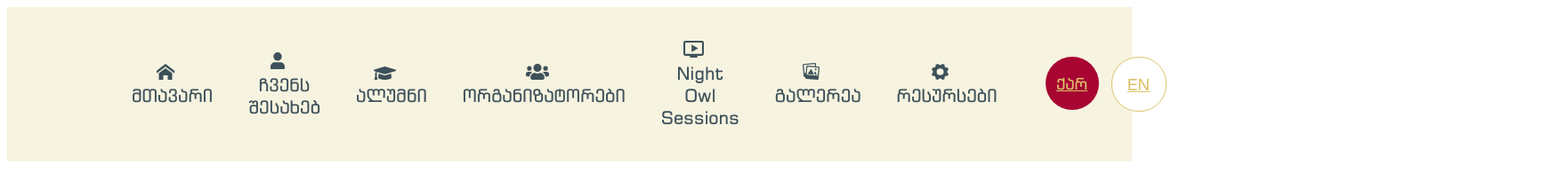
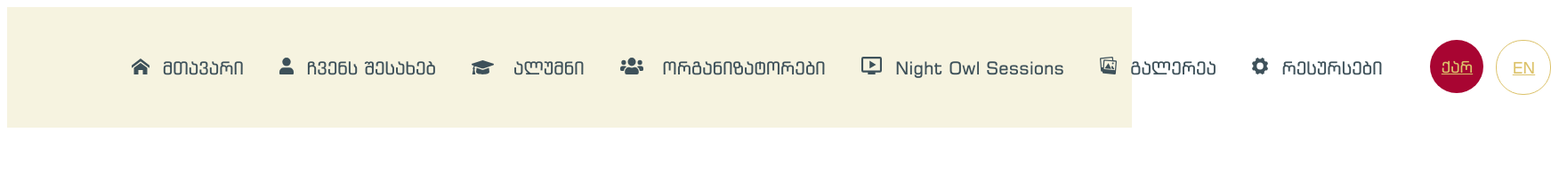
Before and after one commit to Nozika-Geo/lesson-farna, a plain HTML site: page index.html in a window 1280 px wide. Shown: the whole page at 89% size, 1743 px wide, since content can reach past the window. Drawn offline with Linux system fonts and the light colour scheme.

Commit message:
Update style.css

```diff
--- a/CSS/style.css
+++ b/CSS/style.css
@@ -24,7 +24,10 @@ body {
 .menu-list {
   display: flex;
   align-items: center;
+    list-style: none;
+    white-space: nowrap
 }
+
 .menu-list a:hover {
   color: var(--redcolor);
 }
```
